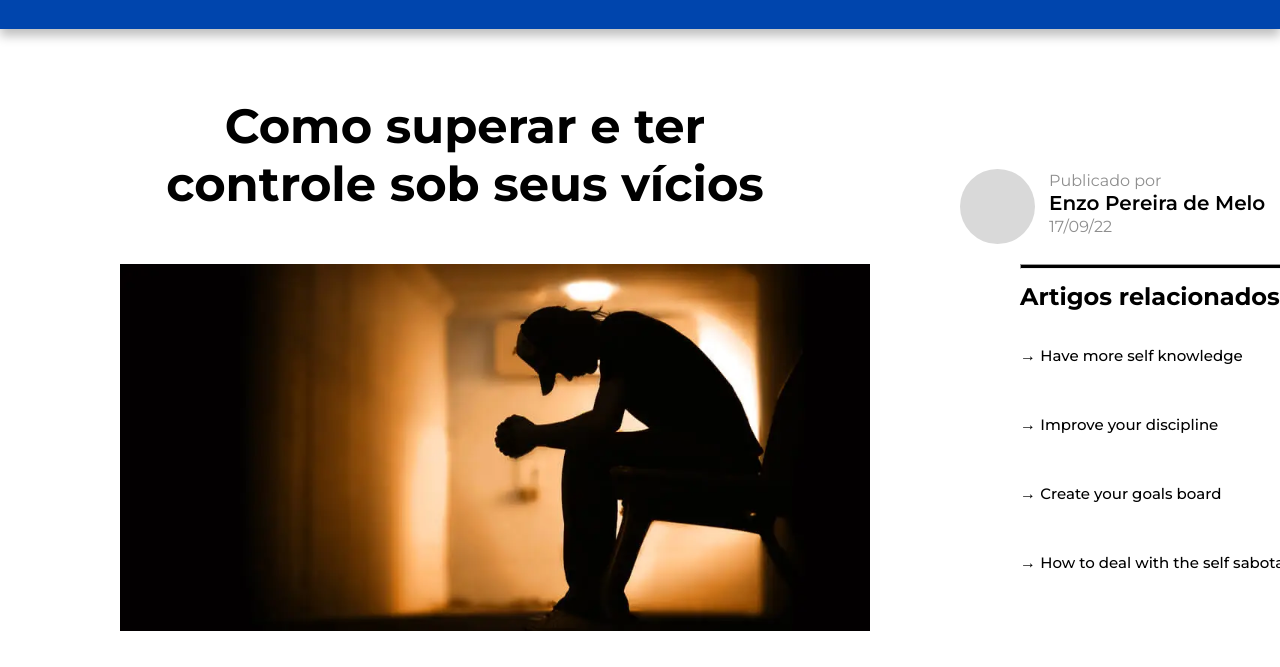
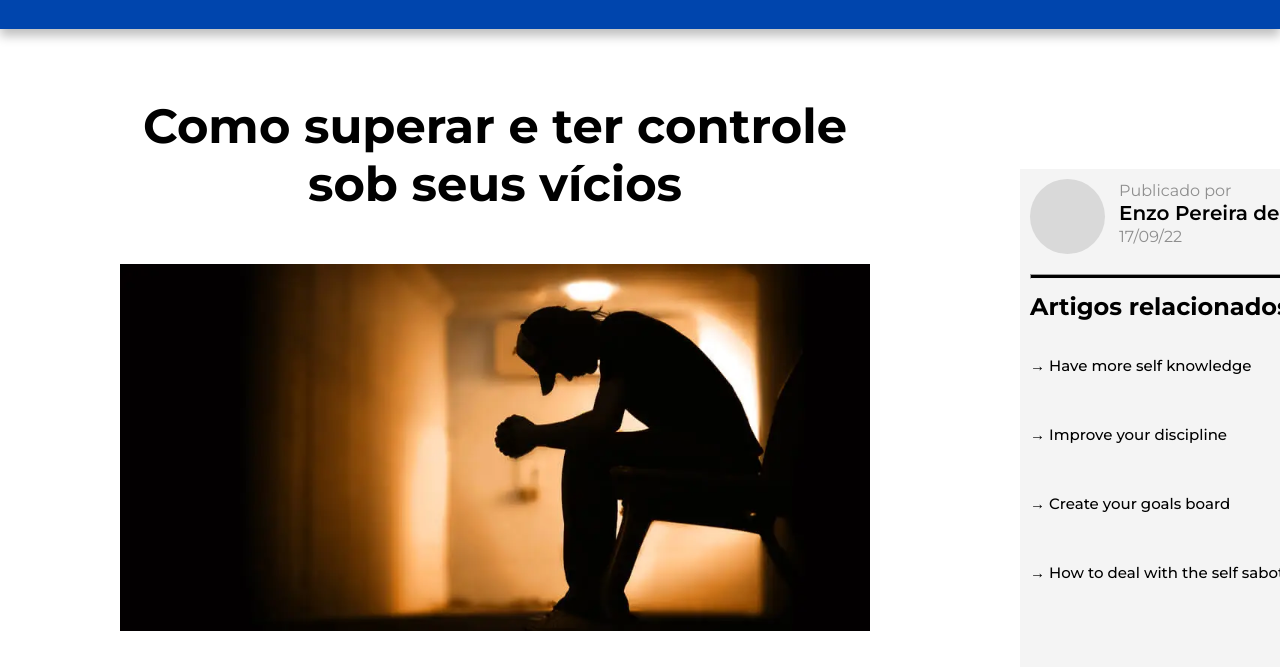
Before and after one commit to enzopdm/news-mindcontrol, a plain HTML site: page index.html in a window 1280 px wide. Shown: the part 121-788 px from the top of the page. Drawn offline with Linux system fonts and the light colour scheme.

Commit message:
Melhor distribuição de blocks
Neste commit alterei o formato dos blocks da página para que o título e imagem ficassem juntos, além de poster e artigos relacionados também

```diff
--- a/index.html
+++ b/index.html
@@ -27,10 +27,16 @@
 
   <main>
 
-    <section id="container-top">
+    <div id="page-top">
+      <section id="container-main-top">
         <!-- Title of the notice -->
         <h1 class="titulo-materia">Como superar e ter controle sob seus vícios</h1>
 
+        <!-- Capa da notícia -->
+        <img class="img-frontcover" src="./Imagens/capa-noticia.jpg" alt="Homem deprimido sentado em uma cadeira">
+      </section>
+
+      <section id="container-poster-nav">
         <!-- Post details -->
         <div id="site-poster">
           <div class="photo-poster">
@@ -43,23 +49,18 @@
             <time>17/09/22</time>
           </div>
         </div>
-    </section>
-
-    <section id="container-frontcover-nav">
-      <!-- Capa da notícia -->
-      <img class="img-frontcover" src="./Imagens/capa-noticia.jpg" alt="Homem deprimido sentado em uma cadeira">
-
         <!-- Artigos relacionados -->
         <nav>
           <hr class="hr-header">
           <h1>Artigos relacionados</h1>
-        <p>&rarr; <a href="">Have more self knowledge</a></p>
-        <p>&rarr; <a href="">Improve your discipline</a></p>
-        <p>&rarr; <a href="">Create your goals board</a></p>
-        <p>&rarr; <a href="">How to deal with the self sabotage</a></p>
+          <!-- Incluir links em lista -->
+          <a href="#">Have more self knowledge</a>
+          <a href="#">Improve your discipline</a>
+          <a href="#">Create your goals board</a>
+          <a href="#">How to deal with the self sabotage</a>
         </nav>
       </section>
-
+    </div>
     <!-- Conteúdo da página -->
     <article id="container-conteudo">
       <p>We all want to have a good mindset and follow our goals in life, but what should I do if my thoughts are not in my control? In the following steps we are gonna show you how!</p>
@@ -69,7 +70,11 @@
       <p>The next step is extremely important because you have to know why you lose your control over your actions. Always a wrong decision comes from a trigger, something that makes you want the vicious things again. <br><br>
       <strong>Example:</strong> You are trying to be productive and something made you "lose time" waiting, then you just give up the process, thinking it will not work and start doing things that will not make you take the next step.</p>
     </article>
-
+    <br><br><br><br><br>
+    <br><br><br><br><br>
+    <br><br><br><br><br>
+    <br><br><br><br><br>
+    <br><br><br><br><br>
   </main>
 
 </body>
--- a/styles.css
+++ b/styles.css
@@ -28,9 +28,9 @@
   margin-bottom: 40px;
 }
 
-
-#container-frontcover-nav {
-  display: flex;
+#container-main-top {
+  display: inline-block;
+  width: 1055px;
 }
 
 #container-menu-lateral {
@@ -40,8 +40,10 @@
   margin: 50px 110px 50px 427px;
 }
 
-#container-top {
-  display: flex;
+#container-poster-nav {
+  background-color: #f4f4f4;
+  padding: 10px;
+  margin-top: 140px;
 }
 
 .data-poster {
@@ -93,12 +95,32 @@ header img {
 }
 
 nav a {
+  display: block;
   color: #000000;
   text-decoration: none;
   font-size: 15px;
   transition-duration: 1s;
   position: relative;
   cursor: pointer;
+  transition-duration: 0.7s;
+  font-weight: 500;
+  margin-bottom: 50px;
+}
+
+nav a:active {
+  color: #0045AD;
+}
+
+nav a::before {
+  content: "→ ";
+}
+
+nav a:hover {
+  padding-left: 12px;
+}
+
+nav:last-child {
+  margin-bottom: 0;
 }
 
 nav h1 {
@@ -113,22 +135,8 @@ nav .hr-header {
   width: 320px;
 }
 
-nav .hr-links {
-  background-color: #ADADAD;
-  height: 2px;
-  width: 300px;
-  margin: 21px 0;
-}
-
-nav p {
-  transition-duration: 0.7s;
-  font-weight: 500;
-  margin-bottom: 50px;
-  cursor: pointer;
-}
-
-nav p:hover {
-  padding-left: 10px;
+#page-top {
+  display: flex;
 }
 
 .photo-poster {
@@ -140,7 +148,7 @@ nav p:hover {
 
 #site-poster {
   display: flex;
-  margin-top: 140px;
+  margin-bottom: 20px;
   height: 75px;
 }
 
```
Lines whose indentation alone changed are shown as unchanged.
